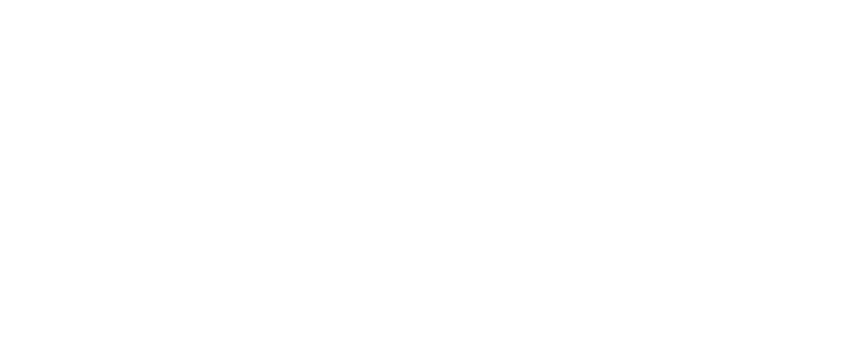
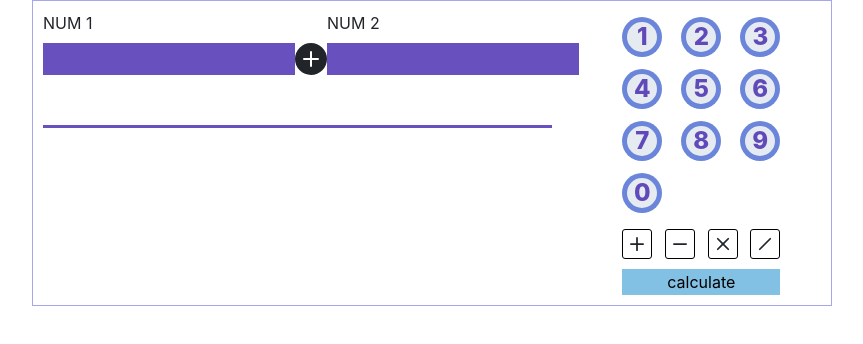
Before and after one commit to NichoMan26/codemenders, a plain HTML site: page index.html in a window 1280 px wide. Shown: the whole page, without its empty margins (208-1071 px from the left). Drawn offline with nearby package versions, Linux system fonts and the light colour scheme.

Commit message:
Make a layout

```diff
--- /dev/null
+++ b/css/style.less
@@ -0,0 +1,84 @@
+*{
+    list-style-type: none;
+}
+ul{
+    padding: 0;
+}
+.calculator{
+    max-width: 800px;
+    padding: 10px;
+    border: 1px solid rgba(45, 47, 196, 0.418);
+}
+#num1, #num2{
+background-color: #2300a0af;
+min-height: 2rem;
+}
+#result{
+    border-bottom: 3px solid #2300a0af;
+    &:hover{
+        cursor: default;
+    }
+    &:focus{
+        outline: 0;
+    }
+}
+.numbers__wrapper{
+    margin: 0 auto;
+    width: calc(50% - 20px);
+    display: flex;
+    flex-wrap: wrap;
+    justify-content: space-between;
+    width: 170px;
+}
+.number{
+    border: 5px solid  #3156ceaf;
+    border-radius: 50%;
+    background-color: rgba(169, 182, 206, 0.295);
+    margin: 6px;
+    font-size: 1.5rem;
+    font-weight: 800;
+    color:#2300a0af;
+    width: 40px;
+    text-align: center;
+    line-height: 30px;
+    height: 40px;
+    transition: 0.1s;
+    &:hover{
+        background-color: rgba(169, 182, 206, 0.8);
+        cursor: pointer;
+    }
+    &:active{
+        background-color: rgb(32, 204, 124);
+    }
+}
+.math_act{
+    width: 30px;
+    height: 30px;
+    border: 1px solid black;
+    border-radius: 3px;
+    transition: 0.1s;
+    &:hover{
+        background-color: #ccc;
+        cursor: pointer;
+    }
+    &:active{
+        background-color: rgb(32, 204, 124);
+    }
+}
+.math_act-group{
+    margin: 10px auto;
+    width: 158px;
+}
+.button{
+    width: 158px;
+    margin: 0 auto;
+    display: block;
+    background-color: #49a3d8af;
+    border: 0;
+}
+
+@media screen and (max-device-width: 420px) {
+    #num1, #num2{
+        width: 100px;
+    }
+}
--- a/index.html
+++ b/index.html
@@ -4,8 +4,73 @@
     <meta charset="UTF-8">
     <meta name="viewport" content="width=device-width, initial-scale=1.0">
     <title>codemenders</title>
+    <link rel="stylesheet" href="https://cdn.jsdelivr.net/npm/bootstrap@4.5.3/dist/css/bootstrap.min.css" integrity="sha384-TX8t27EcRE3e/ihU7zmQxVncDAy5uIKz4rEkgIXeMed4M0jlfIDPvg6uqKI2xXr2" crossorigin="anonymous">
+    <link rel="stylesheet" href="https://stackpath.bootstrapcdn.com/font-awesome/4.7.0/css/font-awesome.min.css" integrity="sha384-wvfXpqpZZVQGK6TAh5PVlGOfQNHSoD2xbE+QkPxCAFlNEevoEH3Sl0sibVcOQVnN" crossorigin="anonymous">
+    <link rel="stylesheet" href="./css/style.css">
 </head>
 <body>
+    <main class="calculator container">
+        <div class="row">
+            <form class="field col-md-8 ">
+                <div class="nums d-flex justify-content-between mb-4">
+                    <div class="num__wrapper d-flex flex-column">
+                        <label for="num1">NUM 1</label>
+                        <input class="border-0" id="num1" type="text">
+                    </div>
+                    <div class="num__wrapper d-flex align-items-end">
+                        <svg width="2em" height="2em" viewBox="0 0 16 16" class="bi bi-plus-circle-fill" fill="currentColor" xmlns="http://www.w3.org/2000/svg">
+                            <path fill-rule="evenodd" d="M16 8A8 8 0 1 1 0 8a8 8 0 0 1 16 0zM8.5 4.5a.5.5 0 0 0-1 0v3h-3a.5.5 0 0 0 0 1h3v3a.5.5 0 0 0 1 0v-3h3a.5.5 0 0 0 0-1h-3v-3z"/>
+                          </svg>
+                    </div>
+                    <div class="num__wrapper d-flex flex-column">
+                        <label for="num2">NUM 2</label>
+                        <input class="border-0" id="num2" type="text">
+                    </div>
+                </div>
+                    <input readonly id='result' class="container border-left-0 border-top-0 border-right-0" type="text">
 
+            </form>
+
+            <div class="numbers col-md-4">
+                <ul class="numbers__wrapper">
+                    <li class="number">1</li>
+                    <li class="number">2</li>
+                    <li class="number">3</li>
+                    <li class="number">4</li>
+                    <li class="number">5</li>
+                    <li class="number">6</li>
+                    <li class="number">7</li>
+                    <li class="number">8</li>
+                    <li class="number">9</li>
+                    <li class="number">0</li>
+                </ul>
+                <ul class="d-flex justify-content-between math_act-group">
+                    <li >
+                        <svg  width="3em" height="3em" viewBox="0 0 16 16" class="math_act bi bi-plus" fill="currentColor" xmlns="http://www.w3.org/2000/svg">
+                            <path fill-rule="evenodd" d="M8 4a.5.5 0 0 1 .5.5v3h3a.5.5 0 0 1 0 1h-3v3a.5.5 0 0 1-1 0v-3h-3a.5.5 0 0 1 0-1h3v-3A.5.5 0 0 1 8 4z"/>
+                        </svg>
+                    </li>
+                    <li >
+                        <svg width="3em" height="3em" viewBox="0 0 16 16" class="math_act bi bi-dash" fill="currentColor" xmlns="http://www.w3.org/2000/svg">
+                            <path fill-rule="evenodd" d="M4 8a.5.5 0 0 1 .5-.5h7a.5.5 0 0 1 0 1h-7A.5.5 0 0 1 4 8z"/>
+                          </svg>
+                    </li>
+                    <li >
+                        <svg width="3em" height="3em" viewBox="0 0 16 16" class="math_act bi bi-x" fill="currentColor" xmlns="http://www.w3.org/2000/svg">
+                            <path fill-rule="evenodd" d="M4.646 4.646a.5.5 0 0 1 .708 0L8 7.293l2.646-2.647a.5.5 0 0 1 .708.708L8.707 8l2.647 2.646a.5.5 0 0 1-.708.708L8 8.707l-2.646 2.647a.5.5 0 0 1-.708-.708L7.293 8 4.646 5.354a.5.5 0 0 1 0-.708z"/>
+                          </svg>
+                    </li>
+                    <li >
+                        <svg width="3em" height="3em" viewBox="0 0 16 16" class="math_act bi bi-slash" fill="currentColor" xmlns="http://www.w3.org/2000/svg">
+                            <path fill-rule="evenodd" d="M11.354 4.646a.5.5 0 0 1 0 .708l-6 6a.5.5 0 0 1-.708-.708l6-6a.5.5 0 0 1 .708 0z"/>
+                          </svg>
+                    </li>
+                </ul>
+                <button class="button">calculate</button>
+            </div>
+        </div>
+    </main>
+    <script src="https://code.jquery.com/jquery-3.5.1.slim.min.js" integrity="sha384-DfXdz2htPH0lsSSs5nCTpuj/zy4C+OGpamoFVy38MVBnE+IbbVYUew+OrCXaRkfj" crossorigin="anonymous"></script>
+    <script src="https://cdn.jsdelivr.net/npm/bootstrap@4.5.3/dist/js/bootstrap.bundle.min.js" integrity="sha384-ho+j7jyWK8fNQe+A12Hb8AhRq26LrZ/JpcUGGOn+Y7RsweNrtN/tE3MoK7ZeZDyx" crossorigin="anonymous"></script>
 </body>
 </html>
```
Also changed, not shown: css/style.css (added).
